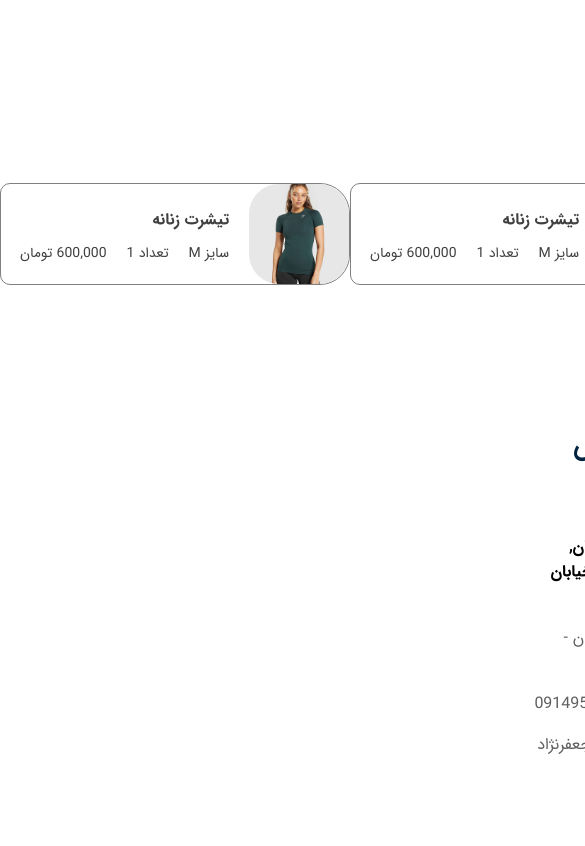
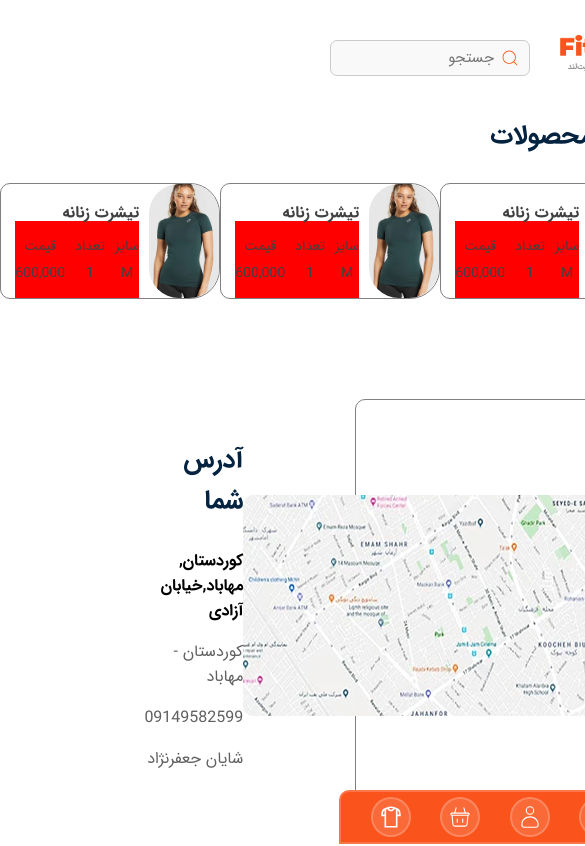
Before and after one commit to NooberThanYall/FitLand, a React (Vite) app: page /Payment in a window 390 px wide. Shown: the top 846 px of the page, 585 px wide, since content can reach past the window. Built offline with nearby package versions, Linux system fonts and the light colour scheme.

Commit message:
make responsvie the payment cards section

```diff
--- a/src/Components/Cart/CardsInvoice/CardsInvoice.css
+++ b/src/Components/Cart/CardsInvoice/CardsInvoice.css
@@ -11,7 +11,7 @@
 
 .img-product-invoice{
     width: 100px;
-    height: 100px;
+    height: 100%;
     border-radius: 30px;
     object-fit: cover;
 }
@@ -24,21 +24,35 @@
 
 .container-detailes-product-in-invoice{
     display: flex;
-    gap: 20px;
     margin-top: -20px;
+    justify-content: space-between;
+    background-color: red;
+    width: 100%;
 }
 
 .size-in-invoice{
     color: #404040;
     font-size: 14px;
+    display: flex;
+    align-items: center;
+    gap: 5px;
+    flex-direction: column;
 }
 
 .count-in-invoice{
     color: #404040;
     font-size: 14px;
+    display: flex;
+    align-items: center;
+    gap: 5px;
+    flex-direction: column;
 }
 
 .price-in-invoice{
     color: #404040;
     font-size: 14px;
+    display: flex;
+    align-items: center;
+    gap: 5px;
+    flex-direction: column;
 }
--- a/src/Components/Cart/CardsInvoice/CardsInvoice.tsx
+++ b/src/Components/Cart/CardsInvoice/CardsInvoice.tsx
@@ -9,9 +9,9 @@ export default function CardsInvoice() {
             <div className="container-products-info">
                 <p className="name-product-in-invoice">تیشرت زنانه</p>
                 <div className="container-detailes-product-in-invoice">
-                    <p className="size-in-invoice">سایز M</p>
-                    <p className="count-in-invoice">تعداد 1</p>
-                    <p className="price-in-invoice">600,000 تومان</p>
+                    <p className="size-in-invoice">سایز <abbr>M</abbr></p>
+                    <p className="count-in-invoice">تعداد <abbr>1</abbr></p>
+                    <p className="price-in-invoice"><abbr>قیمت</abbr>600,000</p>
                 </div>
             </div>
         </div>
--- a/src/Components/Cart/CardsInvoice/mediaCardsInvoice.css
+++ b/src/Components/Cart/CardsInvoice/mediaCardsInvoice.css
@@ -0,0 +1,60 @@
+@media only screen and (max-width: 1160px) {
+    .container-box-invoice{
+        width: 330px;
+    }
+}
+
+@media only screen and (max-width: 1100px) {
+    .container-box-invoice{
+        width: 320px;
+    }
+}
+
+@media only screen and (max-width: 1040px) {
+    .container-box-invoice{
+        width: 305px;
+    }
+}
+
+@media only screen and (max-width: 1000px) {
+    .container-box-invoice{
+        width: 290px;
+    }
+}
+
+@media only screen and (max-width: 950px) {
+    .container-box-invoice{
+        width: 270px;
+        gap: 10px;
+    }
+}
+
+@media only screen and (max-width: 890px) {
+    .container-box-invoice{
+        width: 255px;
+    }
+
+    .container-detailes-product-in-invoice{
+        gap: 10px;
+    }
+}
+
+@media only screen and (max-width: 840px) {
+    .container-box-invoice{
+        width: 240px;
+    }
+
+    .img-product-invoice{
+        width: 80px;
+    }
+}
+
+@media only screen and (max-width: 800px) {
+    .container-box-invoice{
+        width: 220px;
+    }
+
+    .img-product-invoice{
+        width: 70px;
+    }
+}
--- a/src/Components/Cart/Payment/mediaPayment.css
+++ b/src/Components/Cart/Payment/mediaPayment.css
@@ -0,0 +1,47 @@
+@media only screen and (max-width: 1160px) {
+    .container-invoice {
+        grid-template-columns: repeat(3, 330px);
+    }
+}
+
+@media only screen and (max-width: 1100px) {
+    .container-invoice {
+        grid-template-columns: repeat(3, 320px);
+    }
+}
+
+@media only screen and (max-width: 1040px) {
+    .container-invoice {
+        grid-template-columns: repeat(3, 305px);
+    }
+}
+
+@media only screen and (max-width: 1000px) {
+    .container-invoice {
+        grid-template-columns: repeat(3, 290px);
+    }
+}
+
+@media only screen and (max-width: 950px) {
+    .container-invoice {
+        grid-template-columns: repeat(3, 270px);
+    }
+}
+
+@media only screen and (max-width: 890px) {
+    .container-invoice {
+        grid-template-columns: repeat(3, 255px);
+    }
+}
+
+@media only screen and (max-width: 840px) {
+    .container-invoice {
+        grid-template-columns: repeat(3, 240px);
+    }
+}
+
+@media only screen and (max-width: 800px) {
+    .container-invoice {
+        grid-template-columns: repeat(3, 220px);
+    }
+}
```
